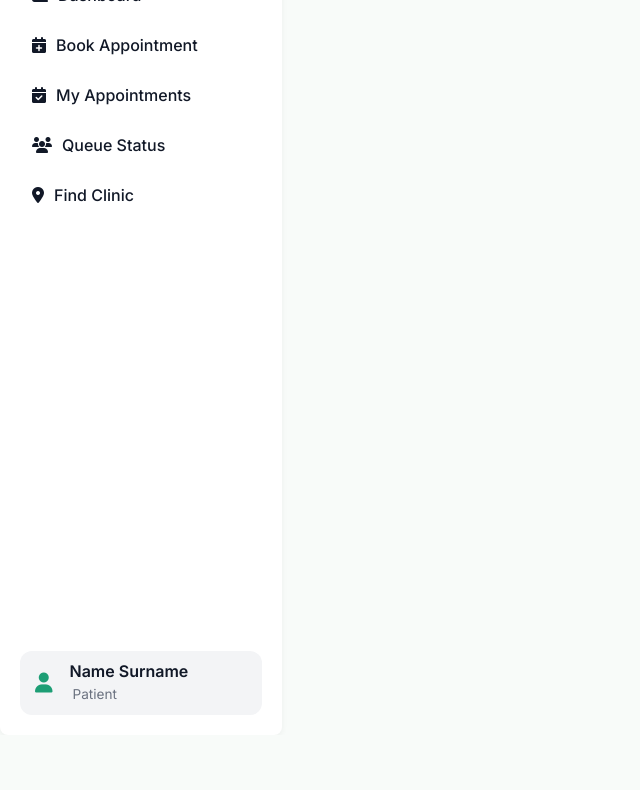
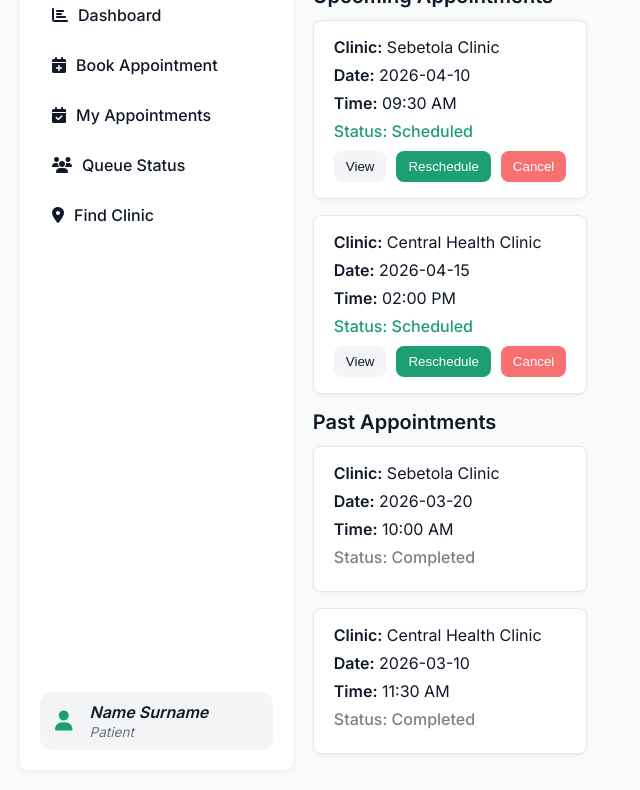
Before and after one commit to NkadimengKgothatso/SD-CareQueue, a plain HTML site: page Patients WebPages/MyAppointments.html in a window 1280 px wide. Shown: the part 122-912 px from the top of the page, without its empty margins (0-640 px from the left). Before the commit the page ends 857 px from the top, so only its background shows below. Drawn offline with Linux system fonts and the light colour scheme.

Commit message:
past/upcoming appointments cards

```diff
--- a/Patients WebPages/MyAppointments.html
+++ b/Patients WebPages/MyAppointments.html
@@ -3,71 +3,102 @@
 <head>
     <meta charset="UTF-8">
     <meta name="viewport" content="width=device-width, initial-scale=1.0">
-    <title>Book Appointment Page</title>
+    <title>My Appointments</title>
     <link rel="stylesheet" href="https://cdnjs.cloudflare.com/ajax/libs/font-awesome/6.5.1/css/all.min.css">
     <link rel="stylesheet" href="myappointments.css">
+     <link rel="stylesheet" href="bookAppointments.css">
 </head>
 <body>
 
     <!-- Top navigation bar -->
     <header class="top-bar">
         <nav class="logo">
-        <!-- Logo icon (green square with plus sign created with CSS) -->
             <span class="logo-icon"></span>
-        <span class="logo-name" style="vertical-align: middle;">Care Queue</span>
+            <span class="logo-name">Care Queue</span>
         </nav>
     </header>
 
-    <section class="container">
+    <main class="container">
 
         <!-- Sidebar -->
         <aside>
+            <nav>
                 <ul>
-            <li>
-                <a href="Dashboard.html">
-                    <i class="fa-solid fa-chart-bar"></i>
-                    Dashboard
-                </a>
-            </li>
-            <li>
-                <a href="MyAppointments.html">
-                    <i class="fa-solid fa-calendar-plus"></i>
-                    Book Appointment
-                </a>
-            </li>
-            <li>
-                <a href="MyAppointments.html">
-                    <i class="fa-solid fa-calendar-check"></i>
-                    My Appointments
-                </a>
-            </li>
-            <li>
-                <a href="Queues.html">
-                    <i class="fa-solid fa-users"></i>
-                    Queue Status
-                </a>
-            </li>
-            <li>
-                <a href="Clinics.html">
-                    <i class="fa-solid fa-location-dot"></i>
-                    Find Clinic
-                </a>
-            </li>
-
-
+                    <li><a href="Dashboard.html"><i class="fa-solid fa-chart-bar"></i> Dashboard</a></li>
+                    <li><a href="BookAppointment.html"><i class="fa-solid fa-calendar-plus"></i> Book Appointment</a></li>
+                    <li><a href="MyAppointments.html"><i class="fa-solid fa-calendar-check"></i> My Appointments</a></li>
+                    <li><a href="Queues.html"><i class="fa-solid fa-users"></i> Queue Status</a></li>
+                    <li><a href="Clinics.html"><i class="fa-solid fa-location-dot"></i> Find Clinic</a></li>
                 </ul>
+            </nav>
 
             <section class="user-Section">
                 <i class="fa-solid fa-user" style="padding: 5px;"></i>
-            <section>
+                <address>
                     <p class="name-Surname">Name Surname</p>
-                <p class="user-Identity" style="padding: 3px">Patient</p>
-            </section>
+                    <p class="user-Identity">Patient</p>
+                </address>
             </section>
         </aside>
 
-        <main>
-            <h2>My Appointments</h2>
+        <!-- Main content -->
+        <section>
+            <h1>My Appointments</h1>
+
+            <!-- Upcoming Appointments -->
+            <section class="appointments-section">
+                <header>
+                    <h2>Upcoming Appointments</h2>
+                </header>
+
+                <article class="appointment-card">
+                    <p><strong>Clinic:</strong> Sebetola Clinic</p>
+                    <p><strong>Date:</strong> 2026-04-10</p>
+                    <p><strong>Time:</strong> 09:30 AM</p>
+                    <p class="appointment-status upcoming">Status: Scheduled</p>
+                    <nav class="appointment-actions">
+                        <button class="view-btn">View</button>
+                        <button class="reschedule-btn">Reschedule</button>
+                        <button class="cancel-btn">Cancel</button>
+                    </nav>
+                </article>
+
+                <article class="appointment-card">
+                    <p><strong>Clinic:</strong> Central Health Clinic</p>
+                    <p><strong>Date:</strong> 2026-04-15</p>
+                    <p><strong>Time:</strong> 02:00 PM</p>
+                    <p class="appointment-status upcoming">Status: Scheduled</p>
+                    <nav class="appointment-actions">
+                        <button class="view-btn">View</button>
+                        <button class="reschedule-btn">Reschedule</button>
+                        <button class="cancel-btn">Cancel</button>
+                    </nav>
+                </article>
+            </section>
+
+            <!-- Past Appointments -->
+            <section class="appointments-section">
+                <header>
+                    <h2>Past Appointments</h2>
+                </header>
+
+                <article class="appointment-card">
+                    <p><strong>Clinic:</strong> Sebetola Clinic</p>
+                    <p><strong>Date:</strong> 2026-03-20</p>
+                    <p><strong>Time:</strong> 10:00 AM</p>
+                    <p class="appointment-status past">Status: Completed</p>
+                </article>
+
+                <article class="appointment-card">
+                    <p><strong>Clinic:</strong> Central Health Clinic</p>
+                    <p><strong>Date:</strong> 2026-03-10</p>
+                    <p><strong>Time:</strong> 11:30 AM</p>
+                    <p class="appointment-status past">Status: Completed</p>
+                </article>
+            </section>
+        </section>
+
     </main>
 
-    </section>
+</body>
+</html>
--- a/Patients WebPages/myappointments.css
+++ b/Patients WebPages/myappointments.css
@@ -1,154 +1,87 @@
-/* Import font */
-@import url('https://fonts.googleapis.com/css2?family=Inter:wght@400;500;600&display=swap');
-
-/* Reset */
-* {
-    margin: 0;
-    padding: 0;
-    box-sizing: border-box;
+/* Appointments section */
+.appointments-section header h2 {
+    font-size: 20px;
+    font-weight: 600;
+    margin-bottom: 12px;
 }
 
-/* Variables */
-:root {
-    --color-bg-primary: white;
-    --color-bg-secondary: #f8fbf9;
-    --color-text-primary: #111827;
-    --color-text-secondary: #6b7280;
-    --color-border-light: #e5e7eb;
-    --color-brand: #1D9E75;
-    --radius-md: 8px;
-    --radius-lg: 12px;
-    --font-sans: 'Inter', sans-serif;
+/* Appointment card */
+article.appointment-card {
+    background-color: #ffffff;
+    border: 1px solid #e5e7eb; /* light gray border */
+    border-radius: 8px;
+    padding: 16px 20px;
+    margin-bottom: 16px;
+    box-shadow: 0 1px 4px rgba(0,0,0,0.05);
 }
 
-/* Body */
-body {
-    font-family: var(--font-sans);
-    background-color: var(--color-bg-secondary);
-    color: var(--color-text-primary);
+article.appointment-card p {
+    margin-bottom: 8px;
 }
 
-/* Top Bar */
-header.top-bar {
-    display: flex;
-    align-items: center;
-    padding: 14px 28px;
-    background: var(--color-bg-primary);
-    border-bottom: 1px solid var(--color-border-light);
+/* Appointment status */
+.appointment-status {
+    font-weight: 500;
+    margin-bottom: 8px;
 }
 
-.logo {
-    display: flex;
-    align-items: center;
-    gap: 10px;
+.appointment-status.upcoming {
+    color: #1D9E75; /* green for upcoming */
 }
 
-span.logo-icon {
-    width: 28px;
-    height: 28px;
-    background: var(--color-brand);
-    border-radius: 7px;
-    position: relative;
-    display: inline-block;
+.appointment-status.past {
+    color: gray;
 }
 
-span.logo-icon::before {
-    content: '';
-    position: absolute;
-    background: white;
-    width: 3px; height: 13px;
-    left: 12px; top: 7px;
-    border-radius: 1px;
+/* Buttons for actions */
+nav.appointment-actions {
+    display: flex;
+    gap: 10px;
+    margin-top: 10px;
 }
 
-span.logo-icon::after {
-    content: '';
-    position: absolute;
-    background: white;
-    width: 13px; height: 3px;
-    left: 7px; top: 12px;
-    border-radius: 1px;
+nav.appointment-actions button {
+    padding: 8px 12px;
+    border: none;
+    border-radius: 8px;
+    font-weight: 500;
+    cursor: pointer;
+    transition: 0.3s;
 }
 
-span.logo-name {
-    font-size: 18px;
-    font-weight: 600;
-    color: var(--color-text-primary);
+/* Specific button styles */
+.view-btn {
+    background-color: #f3f4f6; /* light gray */
+    color: #111827;
 }
 
-/* Layout */
-.container {
-    display: flex;
-    gap: 20px;
-}
-
-/* Sidebar */
-aside {
-    width: 22%;
-    background-color: var(--color-bg-primary);
-    padding: 20px;
-    border-radius: var(--radius-md);
-    min-height: 100vh;
-    display: flex;
-    flex-direction: column;
-    box-shadow: 0 2px 6px rgba(0,0,0,0.05);
-}
-
-aside ul {
-    list-style: none;
-    padding: 0;
-    margin-top: 20px;
-}
-
-aside ul li {
-    margin-bottom: 10px;
-}
-
-aside ul li a {
-    display: flex;
-    align-items: center;
-    gap: 10px;
-    text-decoration: none;
-    color: var(--color-text-primary);
-    padding: 10px 12px;
-    border-radius: var(--radius-md);
-    transition: 0.3s;
-    font-weight: 500;
-}
-
-aside ul li a:hover {
-    background-color: var(--color-brand);
+.view-btn:hover {
+    background-color: #1D9E75;
     color: white;
 }
 
-/* User section */
-.user-Section {
-    margin-top: auto;
-    display: flex;
-    align-items: center;
-    gap: 12px;
-    padding: 10px;
-    background-color: #f3f4f6;
-    border-radius: var(--radius-lg);
+.reschedule-btn {
+    background-color: #1D9E75; /* green */
+    color: white;
 }
 
-.user-Section i {
-    color: var(--color-brand);
-    font-size: 20px;
+.reschedule-btn:hover {
+    opacity: 0.8;
 }
 
-.name-Surname {
-    font-weight: 600;
-    margin-bottom: 2px;
+.cancel-btn {
+    background-color: #f87171; /* red */
+    color: white;
 }
 
-.user-Identity {
-    font-size: 0.85rem;
-    color: var(--color-text-secondary);
+.cancel-btn:hover {
+    opacity: 0.8;
 }
 
-/* Main Content */
-main {
-    flex: 1;
-    padding: 20px;
+/* Responsive */
+@media (max-width: 768px) {
+    nav.appointment-actions {
+        flex-direction: column;
+        gap: 8px;
+    }
 }
```
Lines whose indentation alone changed are shown as unchanged.
